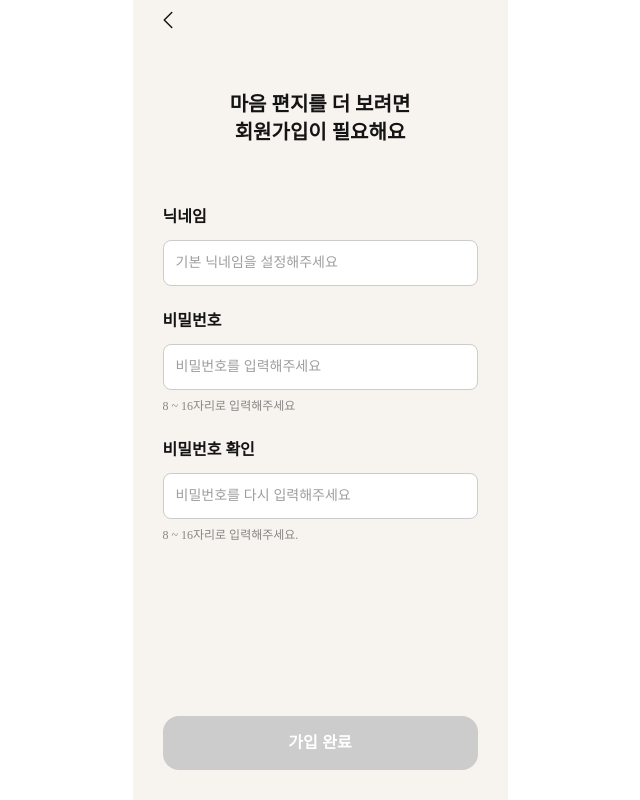
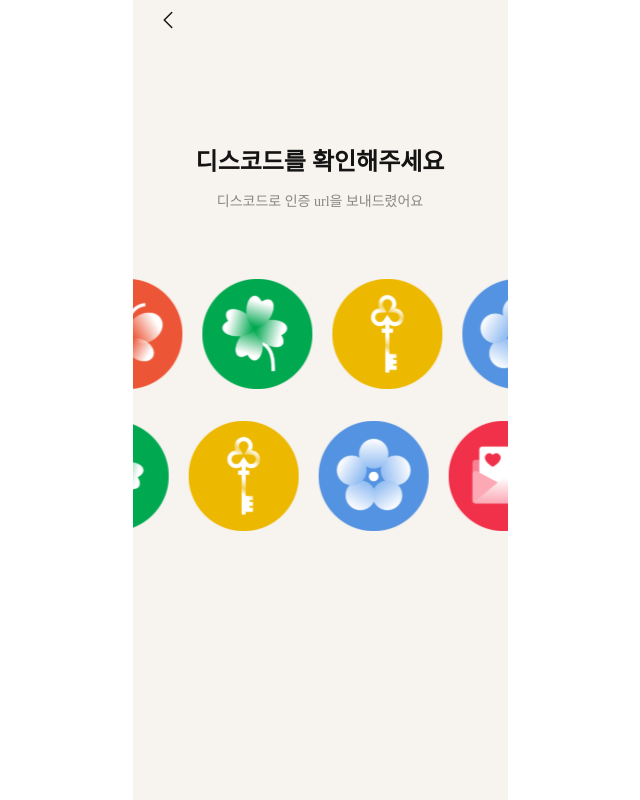
Before and after one commit to NafullNafull/Nafull-client, a React (Create React App) app: page /register/verify in a window 1280 px wide. Shown: the whole page, without its empty margins (320-960 px from the left). Built offline with nearby package versions, Linux system fonts and the light colour scheme; a web font is replaced by a local one.

Commit message:
feat: RegisterVerifyPage

```diff
--- a/src/pages/RegisterPage.tsx
+++ b/src/pages/RegisterPage.tsx
@@ -6,11 +6,13 @@ import FixedFooter from '../components/FixedFooter';
 import CTAButton from '../components/CTAButton';
 import { wellWishApi } from '../api';
 import Navigation from '../components/Navigation';
+import { useNavigate } from 'react-router-dom';
 
 const RegisterPage: React.FC = () => {
   const [loading, setLoading] = useState(false);
   const [input, setInput] = useState('');
   const [errorMessage, setErrorMessage] = useState('');
+  const navigate = useNavigate();
 
   const handleSubmit = async () => {
     setLoading(true);
@@ -18,6 +20,7 @@ const RegisterPage: React.FC = () => {
       await wellWishApi.receive({
         discordId: input,
       });
+      navigate('/register/verify');
     } catch (e) {
       console.error(e);
       setErrorMessage('메시지 전송에 실패했습니다. 다시 시도해주세요.');
--- /dev/null
+++ b/src/pages/RegisterVerfiyPage.tsx
@@ -0,0 +1,90 @@
+import React from 'react';
+import styled, { css } from 'styled-components';
+import Navigation from '../components/Navigation';
+import { Body2, Title2 } from '../components/Typography';
+import { badges } from '../assets/badges';
+
+const RegisterVerfiyPage: React.FC = () => {
+  return (
+    <div>
+      <Navigation />
+      <StyledTitleWrapper>
+        <Title2>디스코드를 확인해주세요</Title2>
+        <Body2 color="gray_500">디스코드로 인증 url을 보내드렸어요</Body2>
+      </StyledTitleWrapper>
+      <StyledBadgeListWrapper>
+        <StyledBadgeList>
+          {Object.values(badges).map((badge, index) => {
+            return <badge.unLocked min={110} width={110} height={110} key={index} />;
+          })}
+        </StyledBadgeList>
+        <StyledBadgeList>
+          {Object.values(badges).map((badge, index) => {
+            return <badge.unLocked min={110} width={110} height={110} key={index} />;
+          })}
+        </StyledBadgeList>
+      </StyledBadgeListWrapper>
+    </div>
+  );
+};
+const StyledTitleWrapper = styled.div`
+  display: flex;
+  flex-direction: column;
+  row-gap: 12px;
+  margin-top: 106px;
+  text-align: center;
+`;
+
+const StyledBadgeListWrapper = styled.div`
+  position: absolute;
+  margin-top: 68px;
+  overflow: hidden;
+  width: ${({ theme }) => theme.layout.width}px;
+
+  transform: translateX(-${({ theme }) => theme.layout.paddingX}px);
+`;
+
+const flowKeyframes = (layoutWidth: number) => css`
+  @keyframes flowKeyframes {
+    0% {
+      transform: translateX(${layoutWidth}px);
+    }
+    100% {
+      transform: translateX(${-layoutWidth * 2 + 110 * 3}px);
+    }
+  }
+`;
+
+const reverseFlowKeyframes = (layoutWidth: number) => css`
+  @keyframes reverseFlowKeyframes {
+    0% {
+      transform: translateX(-${layoutWidth * 2 - 110}px);
+    }
+    100% {
+      transform: translateX(${layoutWidth - 2 * 110}px);
+    }
+  }
+`;
+const StyledBadgeList = styled.div`
+  display: flex;
+  column-gap: 20px;
+
+  svg {
+    min-width: 110px;
+    min-height: 110px;
+  }
+  ${({ theme }) => flowKeyframes(theme.layout.width)};
+  ${({ theme }) => reverseFlowKeyframes(theme.layout.width)};
+
+  &:first-child {
+    transform: translateX(${({ theme }) => -theme.layout.width * 2 + 110 * 3}px);
+    animation: flowKeyframes 10s linear;
+    margin-bottom: 32px;
+  }
+  &:last-child {
+    transform: translateX(${({ theme }) => theme.layout.width - 2 * 110}px);
+    animation: reverseFlowKeyframes 10s linear;
+  }
+`;
+
+export default RegisterVerfiyPage;
--- a/src/router.tsx
+++ b/src/router.tsx
@@ -5,6 +5,7 @@ import App from './App';
 import PlaygroundPage from './pages/PlaygroundPage';
 import RegisterPage from './pages/RegisterPage';
 import RegisterFormPage from './pages/RegisterFormPage';
+import RegisterVerfiyPage from './pages/RegisterVerfiyPage';
 
 const routes: RouteObject[] = [
   {
@@ -18,6 +19,10 @@ const routes: RouteObject[] = [
       {
         path: '/register',
         element: <RegisterPage />,
+      },
+      {
+        path: '/register/verify',
+        element: <RegisterVerfiyPage />,
       },
       {
         path: '/register/:letterId',
```
